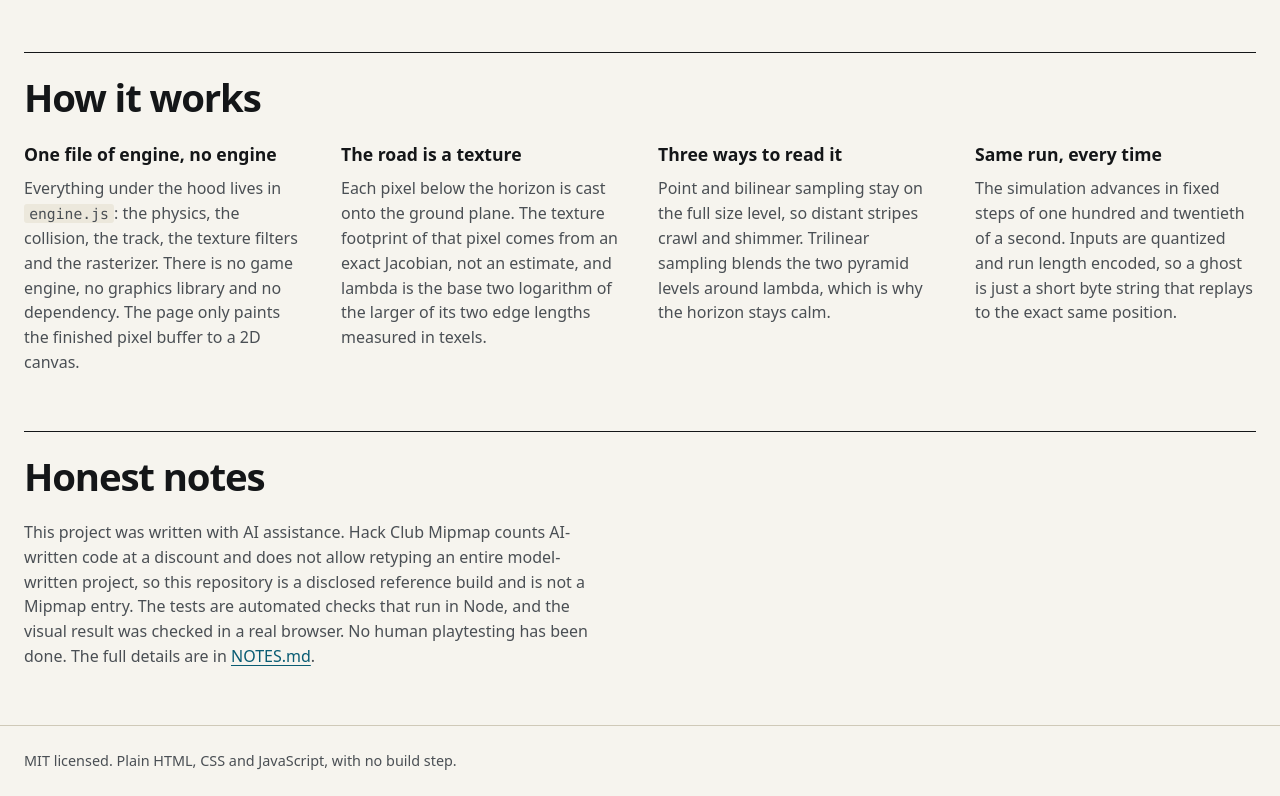
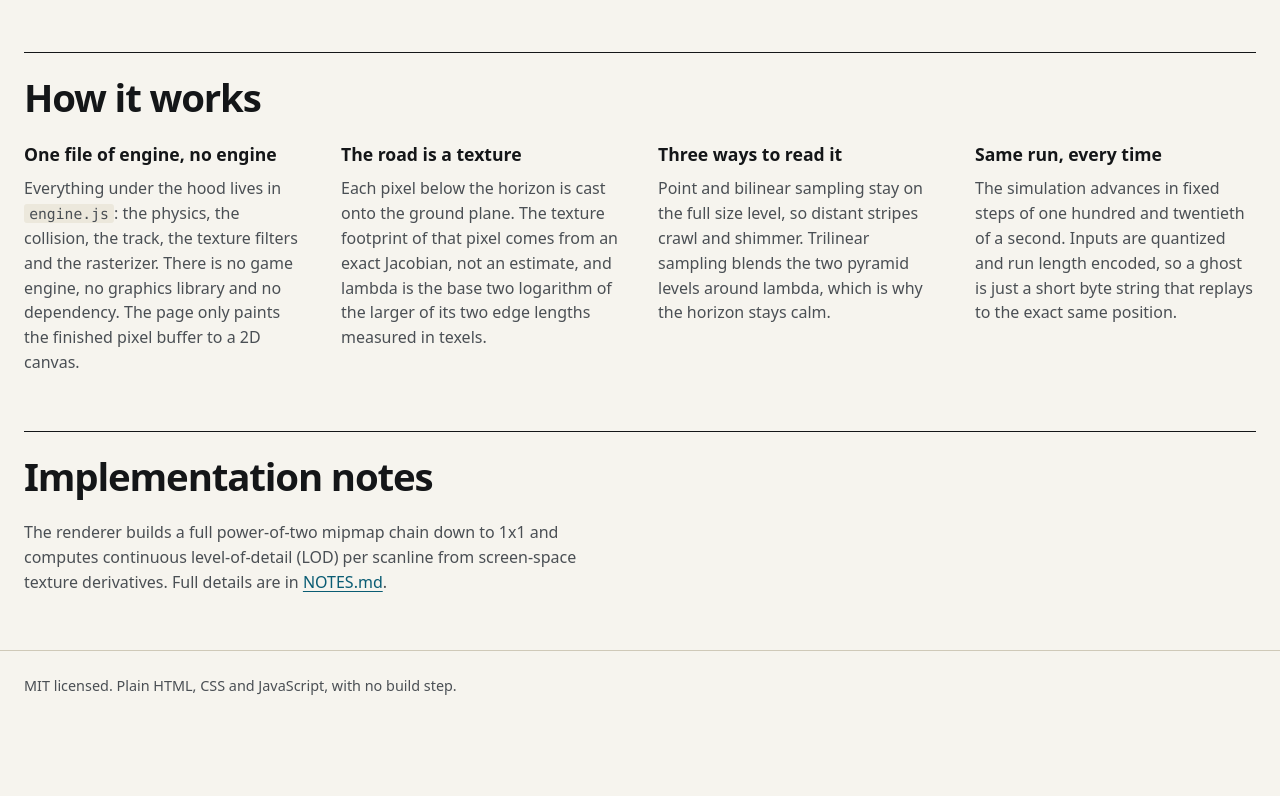
Before and after one commit to draarivpatel-ui/mipmap-arcade, a website: page index.html in a window 1280 px wide. Shown: the part 1859-2655 px from the top of the page. After the commit the page ends 2581 px from the top, so only its background shows below. Drawn offline with Linux system fonts and the light colour scheme; animation ran at ten frames a second.

Commit message:
Refine technical documentation and scope notes

```diff
--- a/index.html
+++ b/index.html
@@ -196,8 +196,8 @@
     </section>
 
     <section id="honesty" class="how honesty" aria-labelledby="h-honesty">
-      <h2 id="h-honesty" class="section-title">Honest notes</h2>
-      <p class="prose">This project was written with AI assistance. Hack Club Mipmap counts AI-written code at a discount and does not allow retyping an entire model-written project, so this repository is a disclosed reference build and is not a Mipmap entry. The tests are automated checks that run in Node, and the visual result was checked in a real browser. No human playtesting has been done. The full details are in <a href="https://github.com/draarivpatel-ui/mipmap-arcade/blob/main/NOTES.md" rel="noopener">NOTES.md</a>.</p>
+      <h2 id="h-honesty" class="section-title">Implementation notes</h2>
+      <p class="prose">The renderer builds a full power-of-two mipmap chain down to 1x1 and computes continuous level-of-detail (LOD) per scanline from screen-space texture derivatives. Full details are in <a href="https://github.com/draarivpatel-ui/mipmap-arcade/blob/main/NOTES.md" rel="noopener">NOTES.md</a>.</p>
     </section>
   </main>
 
```
Also changed, not shown: README.md.
